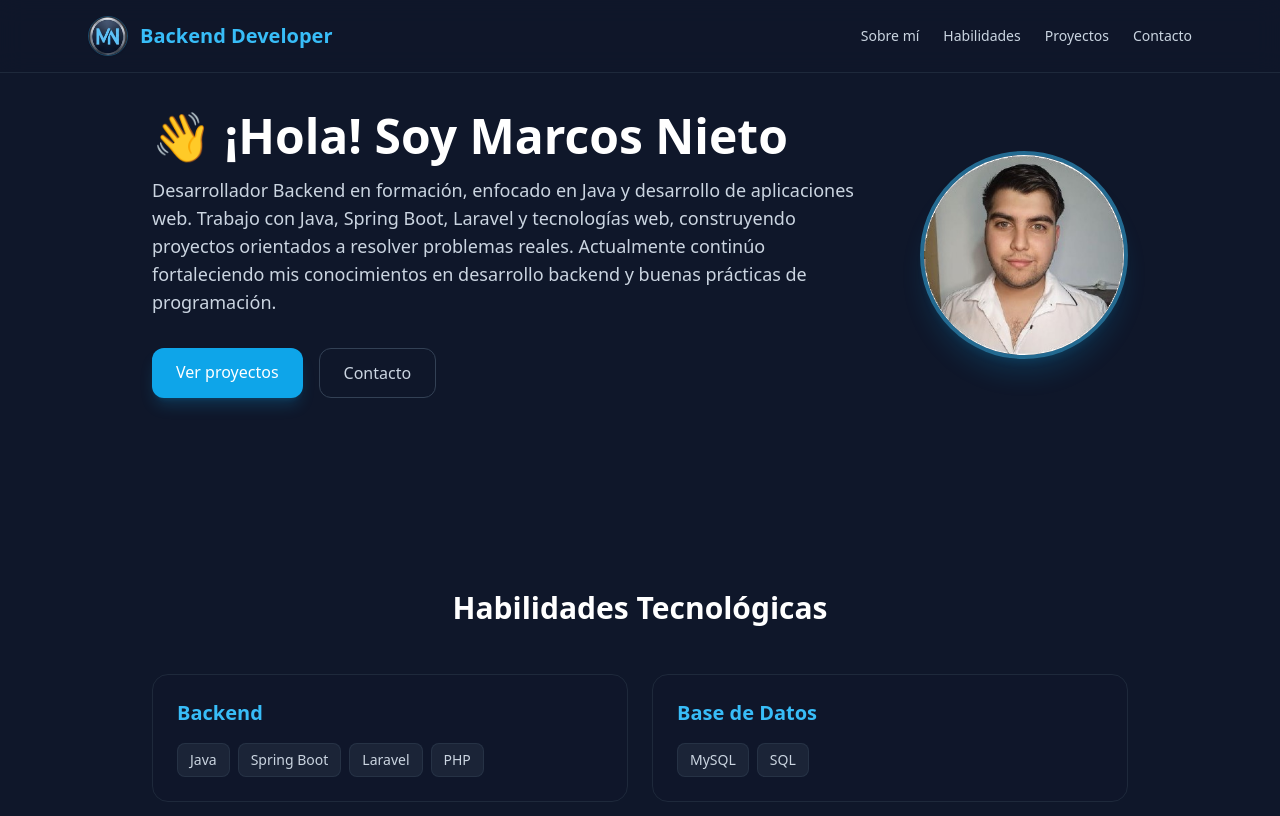
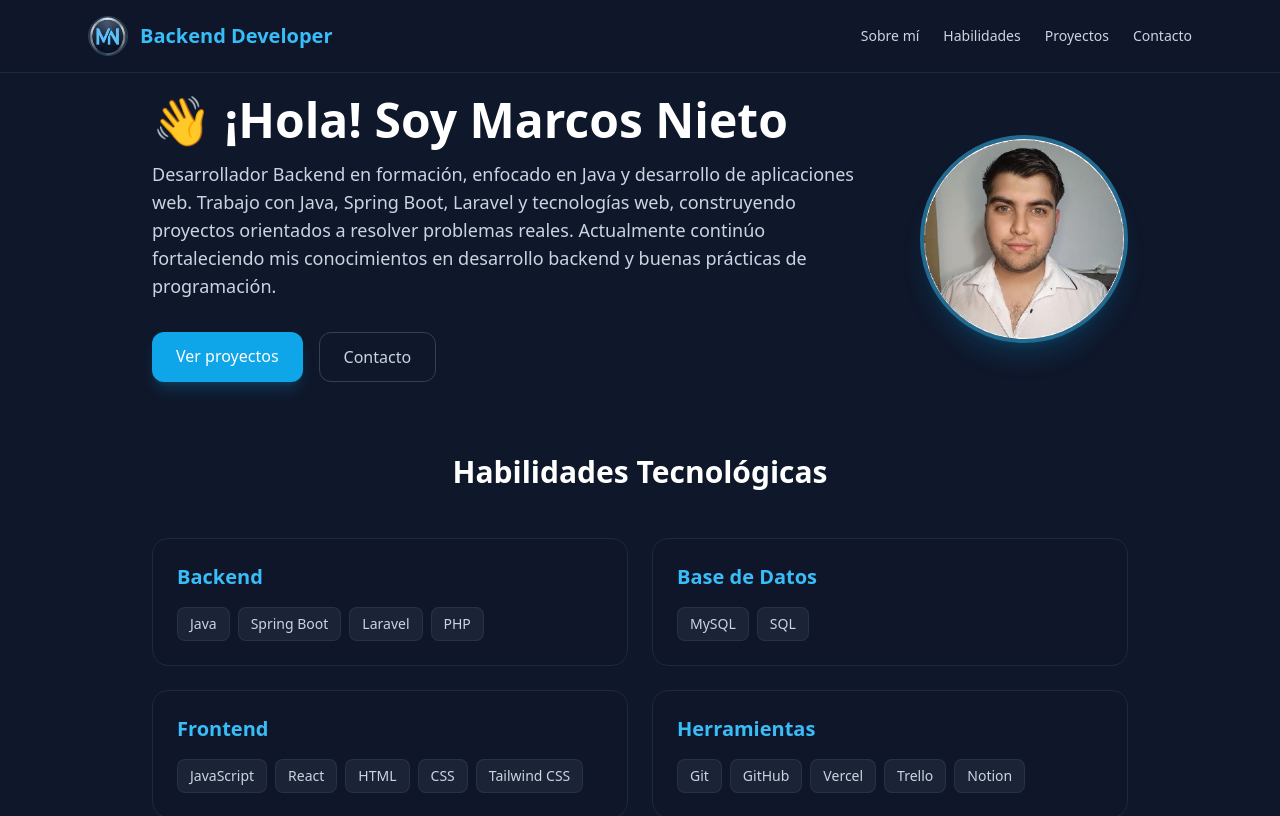
Before and after one commit to marcosmatiasnieto/MiWeb, a React (Vite) app: page / in a window 1280 px wide. Shown: the top 816 px of the page. Built offline with nearby package versions, Linux system fonts and the light colour scheme.

Commit message:
fex: Arregle el espacio del Hero y de las Skills

```diff
--- a/src/components/Hero.jsx
+++ b/src/components/Hero.jsx
@@ -1,7 +1,7 @@
 export function Hero() {
     return (
-        // Aumentamos el padding vertical a py-24 sm:py-28 y le agregamos un min-h-[60vh] para que quede centrado verticalmente
-        <section className="py-24 sm:py-28 px-6 max-w-5xl mx-auto flex items-center justify-between gap-10 flex-wrap sm:flex-nowrap min-h-[60vh]">
+
+        <section className="pt-24 pb-10 sm:pb-12 px-6 max-w-5xl mx-auto flex items-center justify-between gap-10 flex-wrap sm:flex-nowrap min-h-[45vh]">
 
             {/* Texto a la izquierda */}
             <div className="text-center sm:text-left sm:w-2/3 flex-grow min-w-[300px]">
--- a/src/components/Skills.jsx
+++ b/src/components/Skills.jsx
@@ -19,7 +19,7 @@ export function Skills() {
     ];
 
     return (
-        <section id="skills" className="py-20 px-6 max-w-5xl mx-auto">
+        <section id="skills" className="pt-6 px-6 max-w-5xl mx-auto">
             <h2 className="text-3xl font-extrabold text-white text-center mb-12">
                 Habilidades Tecnológicas
             </h2>
```
